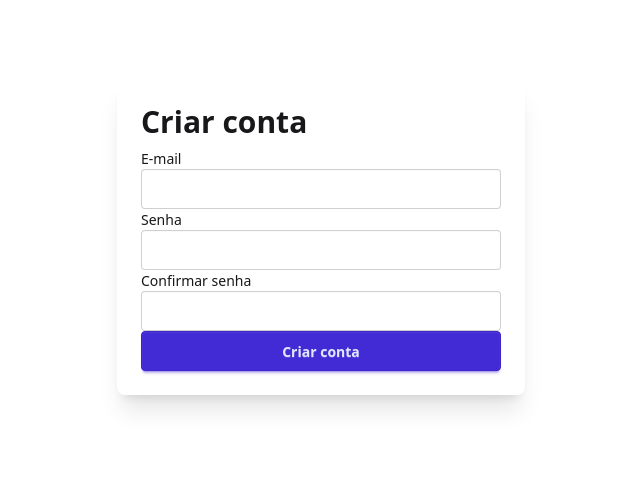
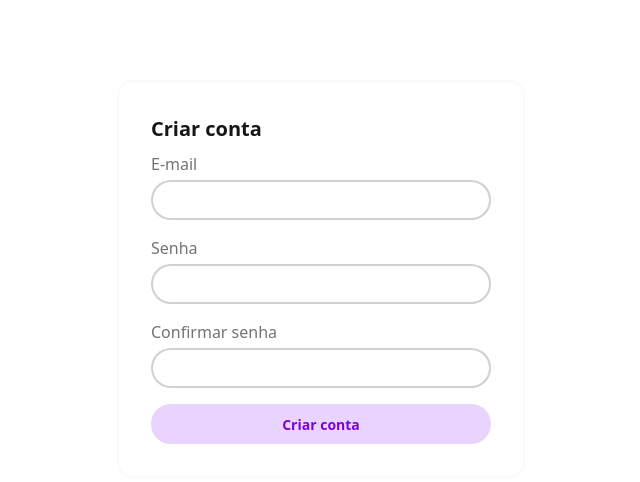
Before and after one commit to pongilo/michelita, a React (Vite) app: page /register in a window 1280 px wide. Shown: the top 482 px of the page, without its empty margins (319-959 px from the left). Built offline with nearby package versions, Linux system fonts and the light colour scheme; no server answers; a web font is replaced by a local one.

Commit message:
feat: add private routes and update dashboard layout

```diff
--- a/index.html
+++ b/index.html
@@ -1,5 +1,5 @@
 <!DOCTYPE html>
-<html lang="pt-BR" class="scroll-smooth scroll-pt-20">
+<html lang="pt-BR" class="scroll-smooth scroll-pt-20" data-theme="pastel">
 <head>
     <meta charset="UTF-8">
     <meta name="viewport" content="width=device-width, initial-scale=1.0">
--- /dev/null
+++ b/src/routes/_private.tsx
@@ -0,0 +1,26 @@
+import { createFileRoute, Outlet } from "@tanstack/react-router";
+
+export const Route = createFileRoute("/_private")({
+  component: () => (
+    <>
+      <div className="drawer lg:drawer-open">
+        <input id="my-drawer-3" type="checkbox" className="drawer-toggle" />
+        <div className="drawer-content">
+          <Outlet />
+        </div>
+        <div className="drawer-content flex flex-col items-center justify-center">
+          <label htmlFor="my-drawer-3" className="btn drawer-button lg:hidden">
+            Open drawer
+          </label>
+        </div>
+        <div className="drawer-side">
+          <label htmlFor="my-drawer-3" aria-label="close sidebar" className="drawer-overlay"></label>
+          <ul className="menu bg-base-200 min-h-full w-80 p-4">
+            <li><a>Sidebar Item 1</a></li>
+            <li><a>Sidebar Item 2</a></li>
+          </ul>
+        </div>
+      </div>
+    </>
+  ),
+});
--- a/src/routes/_private/dashboard.tsx
+++ b/src/routes/_private/dashboard.tsx
@@ -35,9 +35,8 @@ function DashboardPage() {
   }
 
   return (
-    <main className="max-w-7xl mx-auto px-5 py-20">
-      <div className="flex items-center justify-between gap-4">
-        <h1 className="font-display text-white text-4xl">Dashboard</h1>
+    <div>
+      <h1>Dashboard</h1>
       <button
         type="button"
         onClick={handleSignOut}
@@ -46,6 +45,5 @@ function DashboardPage() {
         Sair
       </button>
     </div>
-    </main>
   );
 }
--- a/src/routes/_public/login.tsx
+++ b/src/routes/_public/login.tsx
@@ -3,7 +3,7 @@ import { zodResolver } from "@hookform/resolvers/zod";
 import { createFileRoute, redirect, useNavigate } from "@tanstack/react-router";
 import { useForm } from "react-hook-form";
 import { z } from "zod";
-import { getSupabaseClient, isSupabaseConfigured } from '@/lib/supabase';
+import { getSupabaseClient } from '@/lib/supabase';
 
 export const Route = createFileRoute("/_public/login")({
   beforeLoad: async () => {
@@ -46,7 +46,7 @@ function LoginPage() {
     },
   });
 
-  async function handleLogin(values: LoginFormValues) {
+  async function onSubmit(values: LoginFormValues) {
     setError("");
 
     const supabase = getSupabaseClient();
@@ -72,22 +72,13 @@ function LoginPage() {
 
   return (
     <main className="max-w-md mx-auto px-5 py-20">
-      <div className="card">
-        <div className="card-body space-y-4">
+      <div className="card card-border card-lg">
+        <div className="card-body">
           <h1 className="card-title">Login</h1>
 
-          <form onSubmit={handleSubmit(handleLogin)} className="flex flex-col gap-4">
-            {!isSupabaseConfigured ? (
-              <div className="alert alert-error">
-                <span>
-                  Supabase não configurado. Defina VITE_SUPABASE_URL e
-                  VITE_SUPABASE_ANON_KEY no .env.local.
-                </span>
-              </div>
-            ) : null}
-
-            <label className="form-control w-full gap-2">
-              <span className="label-text">E-mail</span>
+          <form onSubmit={handleSubmit(onSubmit)} className="flex flex-col gap-4">
+            <label className="space-y-1">
+              <span className="label">E-mail</span>
               <input
                 id="email"
                 type="email"
@@ -95,12 +86,12 @@ function LoginPage() {
                 className="input input-bordered w-full"
               />
               {errors.email ? (
-                <span className="text-error text-sm">{errors.email.message}</span>
+                <span className="text-error-content text-sm">{errors.email.message}</span>
               ) : null}
             </label>
 
-            <label className="form-control w-full gap-2">
-              <span className="label-text">Senha</span>
+            <label className="space-y-1">
+              <span className="label">Senha</span>
               <input
                 id="password"
                 type="password"
@@ -108,7 +99,7 @@ function LoginPage() {
                 className="input input-bordered w-full"
               />
               {errors.password ? (
-                <span className="text-error text-sm">{errors.password.message}</span>
+                <span className="text-error-content text-sm">{errors.password.message}</span>
               ) : null}
             </label>
 
@@ -120,7 +111,7 @@ function LoginPage() {
 
             <button
               type="submit"
-              disabled={isSubmitting || !isSupabaseConfigured}
+              disabled={isSubmitting}
               className="btn btn-primary w-full"
             >
               {isSubmitting ? "Entrando..." : "Entrar"}
--- a/src/routes/_public/register.tsx
+++ b/src/routes/_public/register.tsx
@@ -3,7 +3,7 @@ import { zodResolver } from "@hookform/resolvers/zod";
 import { createFileRoute, redirect, useNavigate } from "@tanstack/react-router";
 import { useForm } from "react-hook-form";
 import { z } from "zod";
-import { getSupabaseClient, isSupabaseConfigured } from '@/lib/supabase';
+import { getSupabaseClient } from '@/lib/supabase';
 
 export const Route = createFileRoute("/_public/register")({
   beforeLoad: async () => {
@@ -25,7 +25,7 @@ export const Route = createFileRoute("/_public/register")({
 
 const registerSchema = z
   .object({
-    email: z.string().email("Informe um e-mail valido."),
+    email: z.email("Informe um e-mail valido."),
     password: z.string().min(6, "A senha deve ter pelo menos 6 caracteres."),
     confirmPassword: z.string(),
   })
@@ -54,7 +54,7 @@ function RegisterPage() {
     },
   });
 
-  async function handleRegister(values: RegisterFormValues) {
+  async function onSubmit(values: RegisterFormValues) {
     setError("");
     setSuccess("");
 
@@ -88,22 +88,13 @@ function RegisterPage() {
 
   return (
     <main className="max-w-md mx-auto px-5 py-20">
-      <div className="card bg-base-100 shadow-xl">
+      <div className="card card-border card-lg">
         <div className="card-body">
-          <h1 className="card-title text-3xl">Criar conta</h1>
+          <h1 className="card-title">Criar conta</h1>
 
-          <form onSubmit={handleSubmit(handleRegister)} className="space-y-4">
-            {!isSupabaseConfigured ? (
-              <div className="alert alert-error">
-                <span>
-                  Supabase nao configurado. Defina VITE_SUPABASE_URL e
-                  VITE_SUPABASE_ANON_KEY no .env.local.
-                </span>
-              </div>
-            ) : null}
-
-            <label className="form-control w-full gap-2">
-              <span className="label-text">E-mail</span>
+          <form onSubmit={handleSubmit(onSubmit)} className="flex flex-col gap-4">
+            <label className="space-y-1">
+              <span className="label">E-mail</span>
               <input
                 id="email"
                 type="email"
@@ -111,12 +102,12 @@ function RegisterPage() {
                 className="input input-bordered w-full"
               />
               {errors.email ? (
-                <span className="text-error text-sm">{errors.email.message}</span>
+                <span className="text-error-content text-sm">{errors.email.message}</span>
               ) : null}
             </label>
 
-            <label className="form-control w-full gap-2">
-              <span className="label-text">Senha</span>
+            <label className="space-y-1">
+              <span className="label">Senha</span>
               <input
                 id="password"
                 type="password"
@@ -124,12 +115,12 @@ function RegisterPage() {
                 className="input input-bordered w-full"
               />
               {errors.password ? (
-                <span className="text-error text-sm">{errors.password.message}</span>
+                <span className="text-error-content text-sm">{errors.password.message}</span>
               ) : null}
             </label>
 
-            <label className="form-control w-full gap-2">
-              <span className="label-text">Confirmar senha</span>
+            <label className="space-y-1">
+              <span className="label">Confirmar senha</span>
               <input
                 id="confirmPassword"
                 type="password"
@@ -137,7 +128,7 @@ function RegisterPage() {
                 className="input input-bordered w-full"
               />
               {errors.confirmPassword ? (
-                <span className="text-error text-sm">
+                <span className="text-error-content text-sm">
                   {errors.confirmPassword.message}
                 </span>
               ) : null}
@@ -156,7 +147,7 @@ function RegisterPage() {
 
             <button
               type="submit"
-              disabled={isSubmitting || !isSupabaseConfigured}
+              disabled={isSubmitting}
               className="btn btn-primary w-full"
             >
               {isSubmitting ? "Criando conta..." : "Criar conta"}
--- a/src/styles.css
+++ b/src/styles.css
@@ -1,6 +1,7 @@
 @import "tailwindcss";
-@plugin "daisyui";
-@source "./**/*.{html,js,jsx,ts,tsx}";
+@plugin "daisyui" {
+  themes: light --default, dark --prefersdark, pastel;
+}
 
 @theme {
   --font-display: 'Poetsen One', 'sans-serif';
```
Also changed, not shown: src/routeTree.gen.ts (+32 -7 lines). Lines whose indentation alone changed are shown as unchanged.
